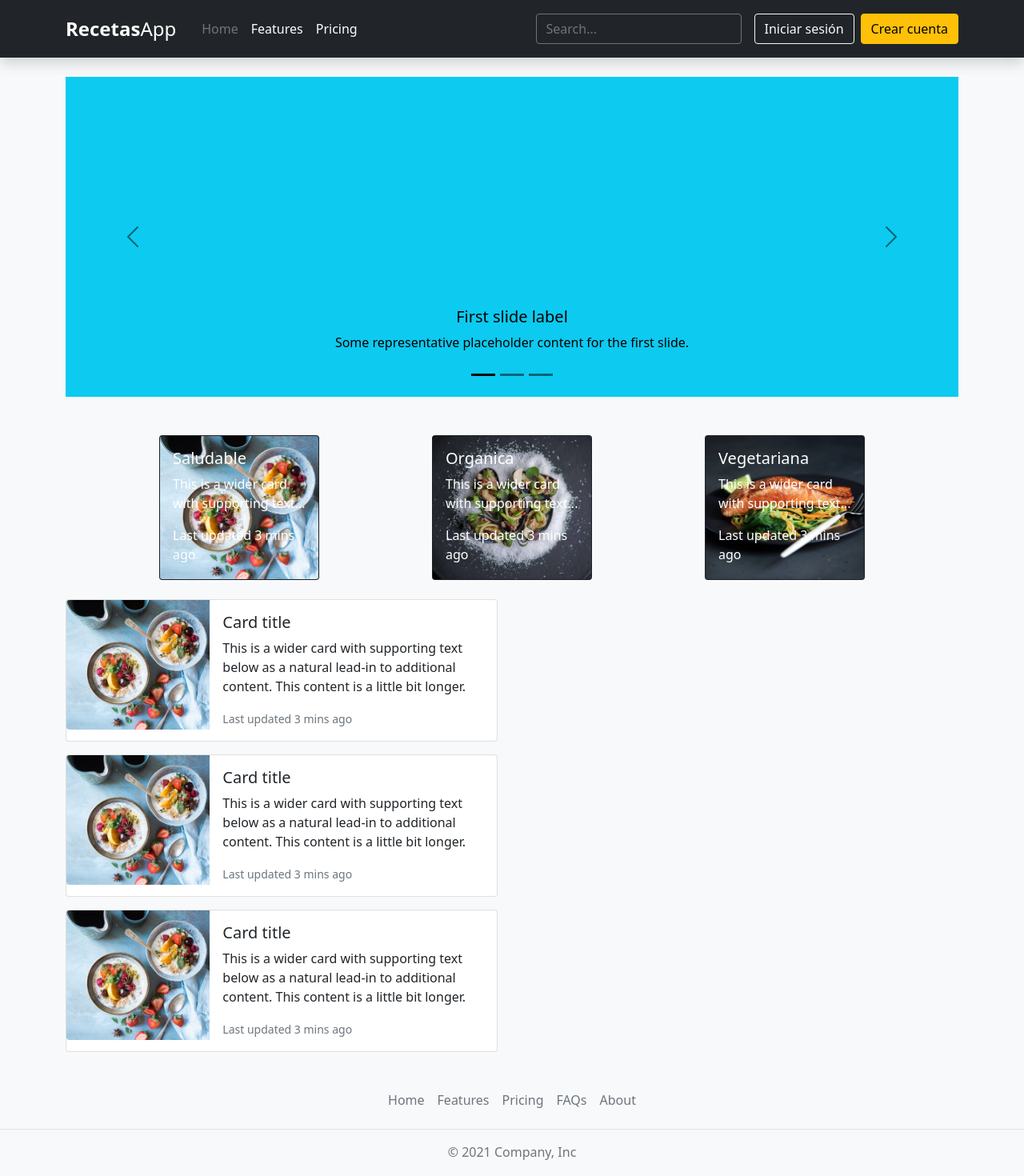
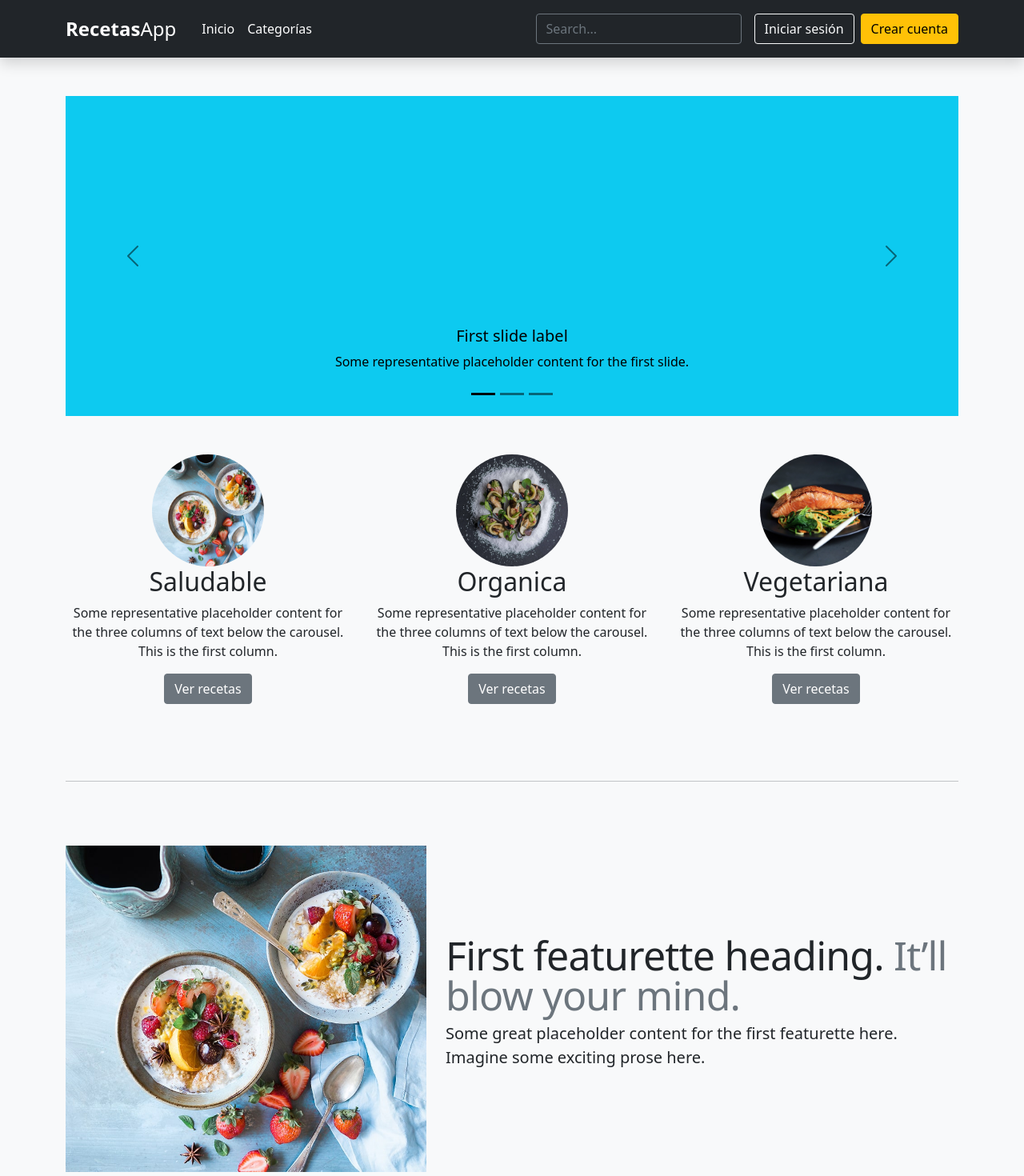
Before and after one commit to danisolo91/recetas-app, a React (Create React App) app in the folder web-client/: page / in a window 1280 px wide. Shown: the top 1470 px of the page at 80% size. Built offline with nearby package versions, Linux system fonts and the light colour scheme.

Commit message:
Theme improvements

```diff
--- a/web-client/src/App.js
+++ b/web-client/src/App.js
@@ -11,7 +11,7 @@ function App() {
   return (
     <BrowserRouter>
       <Header />
-      <div className="container">
+      <div className="container pt-5" style={{minHeight: '70vh'}}>
         <Switch>
           <Route exact path="/" component={Home} />
           <Route exact path="/login" component={Login} />
--- a/web-client/src/components/CategoryCard.js
+++ b/web-client/src/components/CategoryCard.js
@@ -21,14 +21,12 @@ const CategoryCard = ({ category }) => {
   }
 
   return (
-    <div class="card bg-dark text-white" style={{width: '200px'}}>
-      <img src={showImg} class="card-img" alt={category} />
-      <div class="card-img-overlay">
-        <h5 class="card-title">{category}</h5>
-        <p class="card-text">This is a wider card with supporting text...</p>
-        <p class="card-text">Last updated 3 mins ago</p>
-      </div>
-    </div>
+    <>
+      <img src={showImg} className="bd-placeholder-img rounded-circle" width="140" height="140" alt={category} />
+      <h2>{category}</h2>
+      <p>Some representative placeholder content for the three columns of text below the carousel. This is the first column.</p>
+      <p><button className="btn btn-secondary">Ver recetas</button></p>
+    </>
   );
 }
 
--- a/web-client/src/components/Footer.js
+++ b/web-client/src/components/Footer.js
@@ -1,7 +1,7 @@
 
 const Footer = () => {
   return (
-    <footer class="py-3 my-4">
+    <footer class="footer py-3 my-4">
       <ul class="nav justify-content-center border-bottom pb-3 mb-3">
         <li class="nav-item"><a href="/" class="nav-link px-2 text-muted">Home</a></li>
         <li class="nav-item"><a href="/" class="nav-link px-2 text-muted">Features</a></li>
--- a/web-client/src/components/Header.js
+++ b/web-client/src/components/Header.js
@@ -1,9 +1,32 @@
+import { useEffect, useState } from "react";
 import { withRouter } from "react-router";
 import { Link } from "react-router-dom";
 
-const Header = ({ history }) => {
+import AuthService from '../services/auth.service';
+
+const Header = (props) => {
+  const [loggedUser, setLoggedUser] = useState(undefined);
+
+  const goToUserProfile = () => {
+    props.history.push('/profile/' + loggedUser.id);
+  }
+
+  const logout = () => {
+    AuthService.logout();
+    setLoggedUser(undefined);
+    props.history.push('/');
+    window.location.reload();
+  }
+
+  useEffect(() => {
+    const authData = AuthService.getAuthData();
+    if (authData) {
+      setLoggedUser(authData.user);
+    }
+  }, []);
+
   return (
-    <header className="p-3 bg-dark text-white mb-4 shadow">
+    <header className="p-3 bg-dark text-white shadow">
       <div className="container">
         <div className="d-flex flex-wrap align-items-center justify-content-center justify-content-lg-start">
           <Link to='/' className='d-flex align-items-center mb-2 mb-lg-0 text-white text-decoration-none me-4 fs-4'>
@@ -11,9 +34,8 @@ const Header = ({ history }) => {
           </Link>
 
           <ul className="nav col-12 col-lg-auto me-lg-auto mb-2 justify-content-center mb-md-0">
-            <li><Link to="/" className="nav-link px-2 text-secondary">Home</Link></li>
-            <li><a href="/" className="nav-link px-2 text-white">Features</a></li>
-            <li><a href="/" className="nav-link px-2 text-white">Pricing</a></li>
+            <li><Link to="/" className="nav-link px-2 text-white">Inicio</Link></li>
+            <li><a href="/" className="nav-link px-2 text-white">Categorías</a></li>
           </ul>
 
           <form className="col-12 col-lg-auto mb-3 mb-lg-0 me-lg-3">
@@ -21,9 +43,27 @@ const Header = ({ history }) => {
           </form>
 
           <div className="text-end">
-            <button onClick={() => history.push('/login')} className="btn btn-outline-light me-2">Iniciar sesión</button>
-            <button onClick={() => history.push('/register')} className="btn btn-warning">Crear cuenta</button>
+            {loggedUser ?
+              <>
+                <div className="dropdown text-end">
+                  <div className="d-block link-light text-decoration-none dropdown-toggle cursor-pointer" id="dropdownUser1" data-bs-toggle="dropdown" aria-expanded="false">
+                    <img src="https://github.com/mdo.png" alt="mdo" width="32" height="32" className="rounded-circle" />
+                  </div>
+                  <ul className="dropdown-menu text-small" aria-labelledby="dropdownUser1">
+                    <li onClick={goToUserProfile} className="dropdown-item cursor-pointer">Mi perfil</li>
+                    <li className="dropdown-item cursor-pointer">Crear receta</li>
+                    <li><hr className="dropdown-divider" /></li>
+                    <li onClick={logout} className="dropdown-item cursor-pointer">Cerrar sesión</li>
+                  </ul>
+                </div>
+              </> :
+              <>
+                <button onClick={() => props.history.push('/login')} className="btn btn-outline-light me-2">Iniciar sesión</button>
+                <button onClick={() => props.history.push('/register')} className="btn btn-warning">Crear cuenta</button>
+              </>
+            }
           </div>
+
         </div>
       </div>
     </header>
--- /dev/null
+++ b/web-client/src/components/HomeRecipeCard.js
@@ -0,0 +1,18 @@
+import HealthyImg from '../images/healthy.jpg';
+
+const RecipeCard = () => {
+
+  return (
+    <div className="row featurette">
+      <div className="col-md-7 order-md-2">
+        <h2 className="featurette-heading">First featurette heading. <span className="text-muted">It’ll blow your mind.</span></h2>
+        <p className="lead">Some great placeholder content for the first featurette here. Imagine some exciting prose here.</p>
+      </div>
+      <div className="col-md-5">
+        <img src={HealthyImg} className="bd-placeholder-img bd-placeholder-img-lg featurette-image img-fluid mx-auto" width="500" height="500" alt="Saludable" />
+      </div>
+    </div>
+  );
+}
+
+export default RecipeCard;
--- a/web-client/src/components/RecipeCard.js
+++ /dev/null
@@ -1,23 +0,0 @@
-import HealthyImg from '../images/healthy.jpg';
-
-const RecipeCard = () => {
-
-  return (
-    <div class="card mb-3" style={{maxWidth: '540px'}}>
-      <div class="row g-0">
-        <div class="col-md-4">
-          <img src={HealthyImg} class="img-fluid rounded-start" alt="Saludable" />
-        </div>
-        <div class="col-md-8">
-          <div class="card-body">
-            <h5 class="card-title">Card title</h5>
-            <p class="card-text">This is a wider card with supporting text below as a natural lead-in to additional content. This content is a little bit longer.</p>
-            <p class="card-text"><small class="text-muted">Last updated 3 mins ago</small></p>
-          </div>
-        </div>
-      </div>
-    </div>
-  );
-}
-
-export default RecipeCard;
--- a/web-client/src/index.css
+++ b/web-client/src/index.css
@@ -0,0 +1,50 @@
+.cursor-pointer {
+  cursor: pointer;
+}
+
+/* MARKETING CONTENT
+-------------------------------------------------- */
+
+/* Center align the text within the three columns below the carousel */
+.marketing .col-lg-4 {
+  margin-bottom: 1.5rem;
+  text-align: center;
+}
+.marketing h2 {
+  font-weight: 400;
+}
+.marketing .col-lg-4 p {
+  margin-right: .75rem;
+  margin-left: .75rem;
+}
+
+
+/* Featurettes
+------------------------- */
+
+.featurette-divider {
+  margin: 5rem 0; /* Space out the Bootstrap <hr> more */
+}
+
+/* Thin out the marketing headings */
+.featurette-heading {
+  font-weight: 300;
+  line-height: 1;
+  letter-spacing: -.05rem;
+}
+
+
+/* RESPONSIVE CSS
+-------------------------------------------------- */
+
+@media (min-width: 40em) {
+  .featurette-heading {
+    font-size: 50px;
+  }
+}
+
+@media (min-width: 62em) {
+  .featurette-heading {
+    margin-top: 7rem;
+  }
+}
--- a/web-client/src/pages/BoardUser.js
+++ b/web-client/src/pages/BoardUser.js
@@ -4,32 +4,46 @@ import { useParams } from "react-router-dom";
 import AuthService from '../services/auth.service';
 import UserService from '../services/user.service';
 
-const BoardUser = () => {
+const BoardUser = (props) => {
   const { userId } = useParams();
-  const [ loggedUser, setLoggedUser ] = useState({});
-  const [ profileUser, setProfileUser ] = useState({});
+  const [loggedUser, setLoggedUser] = useState({});
+  const [profileUser, setProfileUser] = useState({});
+  const [loading, setLoading] = useState(true);
 
   useEffect(() => {
     const authData = AuthService.getAuthData();
 
-    if(authData) {
+    if (authData) {
       setLoggedUser(() => authData.user);
     }
 
     UserService.getUser(userId).then(res => {
-      console.log(res.data);
       setProfileUser(() => res.data);
+      setLoading(false);
+    }, error => {
+      console.log(error);
+      setLoading(false);
+      props.history.push('/'); // show 404 page ...
     });
-  }, [setLoggedUser, setProfileUser, userId]);
+  }, [setLoggedUser, setProfileUser, userId, props.history]);
 
   return (
     <>
-      {profileUser.id ?
-        (profileUser.id === loggedUser.id) ?
-        <h1>Bienvenido, {profileUser.fullname}</h1> :
-        <h1>{profileUser.fullname}</h1>
-        :
-        <h4>Cargando...</h4>
+      {!loading &&
+        <div className="row">
+          <div className="col-md-4 text-center">
+            <img src="https://github.com/mdo.png" alt="mdo" width="140" height="140" className="bd-placeholder-img rounded-circle mb-3" />
+            <h2>{profileUser.fullname}</h2>
+            <p>Some representative placeholder content for the three columns of text below the carousel. This is the first column.</p>
+            {loggedUser.id === profileUser.id &&
+              <p><button className="btn btn-secondary">Editar</button></p>}
+          </div>
+          <div className="col-md-8 p-3">
+            Recetas
+          </div>
+        </div>
+        /*:
+        <h4>Cargando...</h4>*/
       }
     </>
   );
--- a/web-client/src/pages/Home.js
+++ b/web-client/src/pages/Home.js
@@ -1,28 +1,31 @@
-import CategoryCard from "../components/CategoryCard";
-import HomeCarousel from "../components/HomeCarousel";
-import RecipeCard from "../components/RecipeCard";
+import CategoryCard from '../components/CategoryCard';
+import HomeCarousel from '../components/HomeCarousel';
+import HomeRecipeCard from '../components/HomeRecipeCard';
 
 const Home = () => {
 
-  const categories = ["Saludable", "Organica", "Vegetariana"];
+  const categories = ['Saludable', 'Organica', 'Vegetariana'];
 
   return (
     <>
       <HomeCarousel />
-      <div className="row row-cols-auto justify-content-evenly mt-5">
+      <div className='row my-5'>
         {
           categories.map((cat, index) => {
             return (
-              <div className="col mb-4">
+              <div className='col-lg-4 text-center'>
                 <CategoryCard key={index} category={cat} />
               </div>
             )
           })
         }
       </div>
-      <RecipeCard />
-      <RecipeCard />
-      <RecipeCard />
+      <hr className='featurette-divider' />
+      <HomeRecipeCard />
+      <hr className='featurette-divider' />
+      <HomeRecipeCard />
+      <hr className='featurette-divider' />
+      <HomeRecipeCard />
     </>
   );
 }
```
Also changed, not shown: web-client/src/components/HomeCarousel.js (+6 -6 lines).
